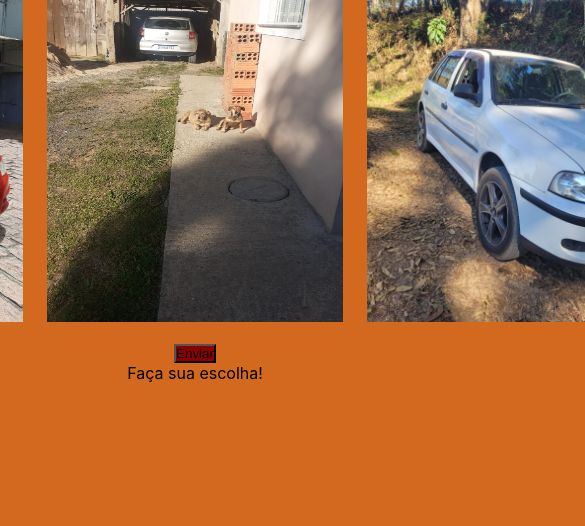
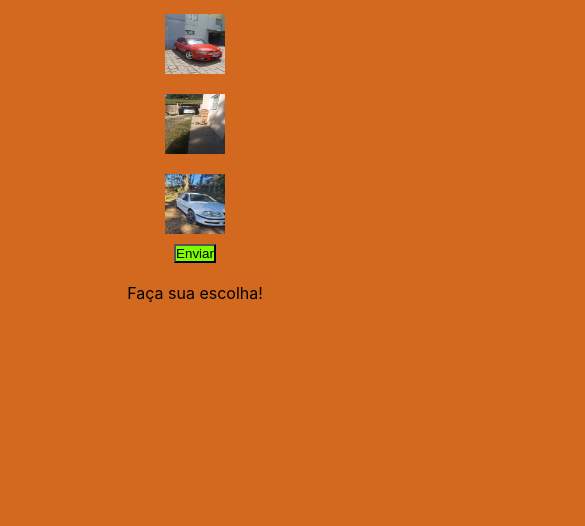
Before and after one commit to FuciliniCassio/vehicleProject, a website: page index.html in a window 390 px wide. Shown: the part 318-844 px from the top of the page, 585 px wide, since content can reach past the window. Drawn offline with Linux system fonts and the light colour scheme.

Commit message:
Update Html Vehicle

```diff
--- a/index.html
+++ b/index.html
@@ -6,13 +6,13 @@
     <title>Vehicle Selection</title>
   </head>
   <style>
-    /* Estilos existentes */
     * {
       margin: 0;
       padding: 0;
       box-sizing: border-box;
       background-color: chocolate;
     }
+
     .container {
       height: 100vh;
       font-family: -apple-system, BlinkMacSystemFont, "Segoe UI", Roboto, Helvetica, Arial, sans-serif, "Apple Color Emoji", "Segoe UI Emoji", "Segoe UI Symbol";
@@ -21,32 +21,56 @@
       justify-content: center;
       align-items: center;
     }
+
+    button{
+      background-color: chartreuse;
+    }
+
+    /* Estilos específicos para dispositivos móveis */
+    @media (max-width: 600px) {
+      .container {
+        padding: 10px;
+      }
+
+      form {
+        width: 100%;
+        max-width: 400px;
+      }
+
+      label,
+      input[type="submit"] {
+        margin-top: 20px;
+      }
+
       .vehicle-options {
         display: flex;
-      gap: 20px;
+        flex-direction: column; /* Empilha as imagens */
+        align-items: center;
         margin-top: 20px;
       }
+
       .vehicle {
+        width: 60px;
+        height: 60px;
+        margin: 10px 0; /* Espaçamento vertical entre as imagens */
         cursor: pointer;
-      border: 2px solid transparent;
       }
-    .vehicle.selected {
-      border-color: blue;
-    }
-    .submit-btn {
+
+      .result {
+        font-size: 1em;
+        text-align: center;
         margin-top: 20px;
       }
-    button {
-      background-color:darkred;
     }
   </style>
+
   <body>
     <div class="container">
       <h1>Com qual Veículo vamos Hoje?</h1>
       <div class="vehicle-options">
-        <img src="car1.jpg" class="vehicle" data-vehicle="Stilo" width="300" height="400" alt="Veículo 1" />
-        <img src="car2.jpg" class="vehicle" data-vehicle="Fox" width="300" height="400" alt="Veículo 2" />
-        <img src="car3.jpg" class="vehicle" data-vehicle="Gol" width="300" height="400" alt="Veículo 3" />
+        <img src="car1.jpg" class="vehicle" data-vehicle="car1" width="300" height="400" alt="Veículo 1" />
+        <img src="car2.jpg" class="vehicle" data-vehicle="car2" width="300" height="400" alt="Veículo 2" />
+        <img src="car3.jpg" class="vehicle" data-vehicle="car3" width="300" height="400" alt="Veículo 3" />
       </div>
       <button class="submit-btn">Enviar</button>
       <div class="result">Faça sua escolha!</div>
--- a/vehicleSelections.json
+++ b/vehicleSelections.json
@@ -1 +1 @@
-{"Stilo":0,"Fox":0,"Gol":0}
+{"car1":0,"car2":0,"car3":0}
```
Lines whose indentation alone changed are shown as unchanged.
